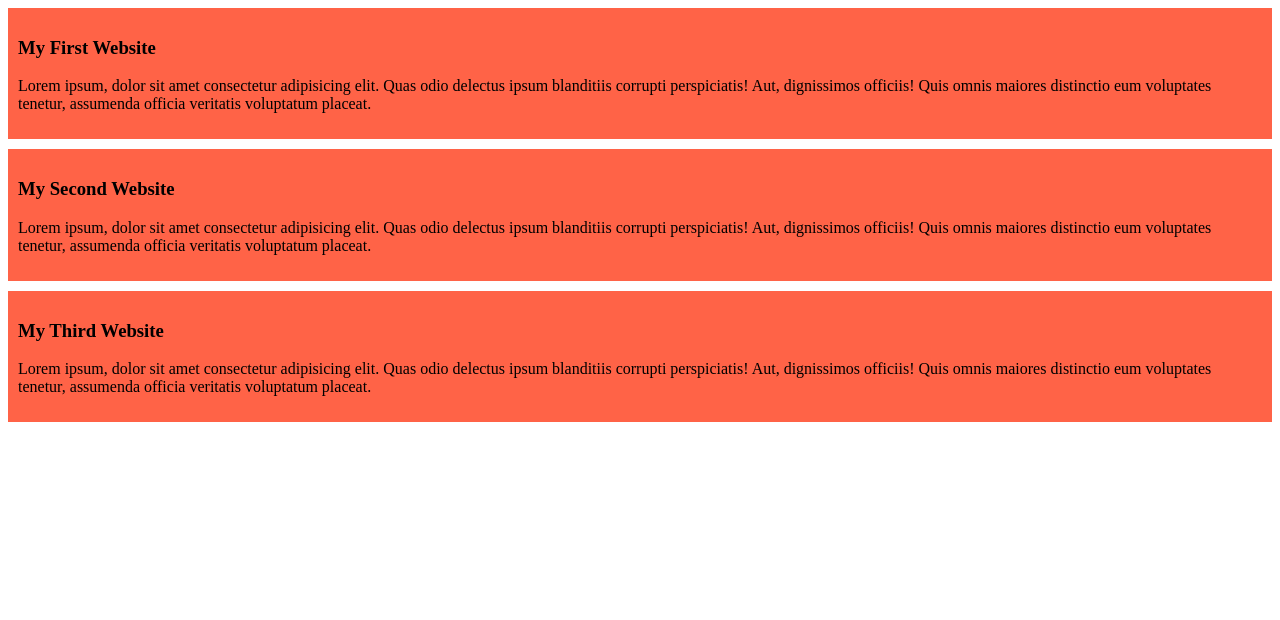
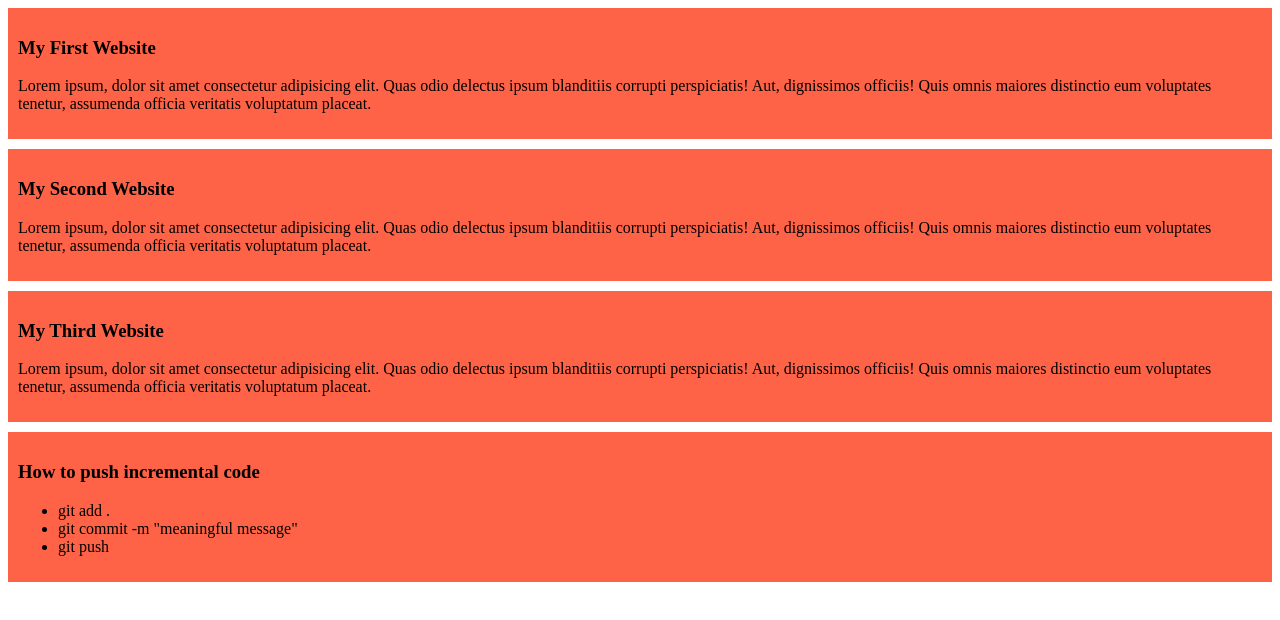
Before and after one commit to SR-Zisan-007/my-simple-website, a plain HTML site: page index.html in a window 1280 px wide. Drawn offline with Linux system fonts and the light colour scheme.

Commit message:
added the list

```diff
--- a/index.html
+++ b/index.html
@@ -19,5 +19,13 @@
         <h3>My Third Website</h3>
         <p>Lorem ipsum, dolor sit amet consectetur adipisicing elit. Quas odio delectus ipsum blanditiis corrupti perspiciatis! Aut, dignissimos officiis! Quis omnis maiores distinctio eum voluptates tenetur, assumenda officia veritatis voluptatum placeat.</p>
     </div>
+    <div>
+        <h3>How to push incremental code</h3>
+        <ul>
+            <li>git add .</li>
+            <li>git commit -m "meaningful message"</li>
+            <li>git push</li>
+        </ul>
+    </div>
 </body>
 </html>
```
